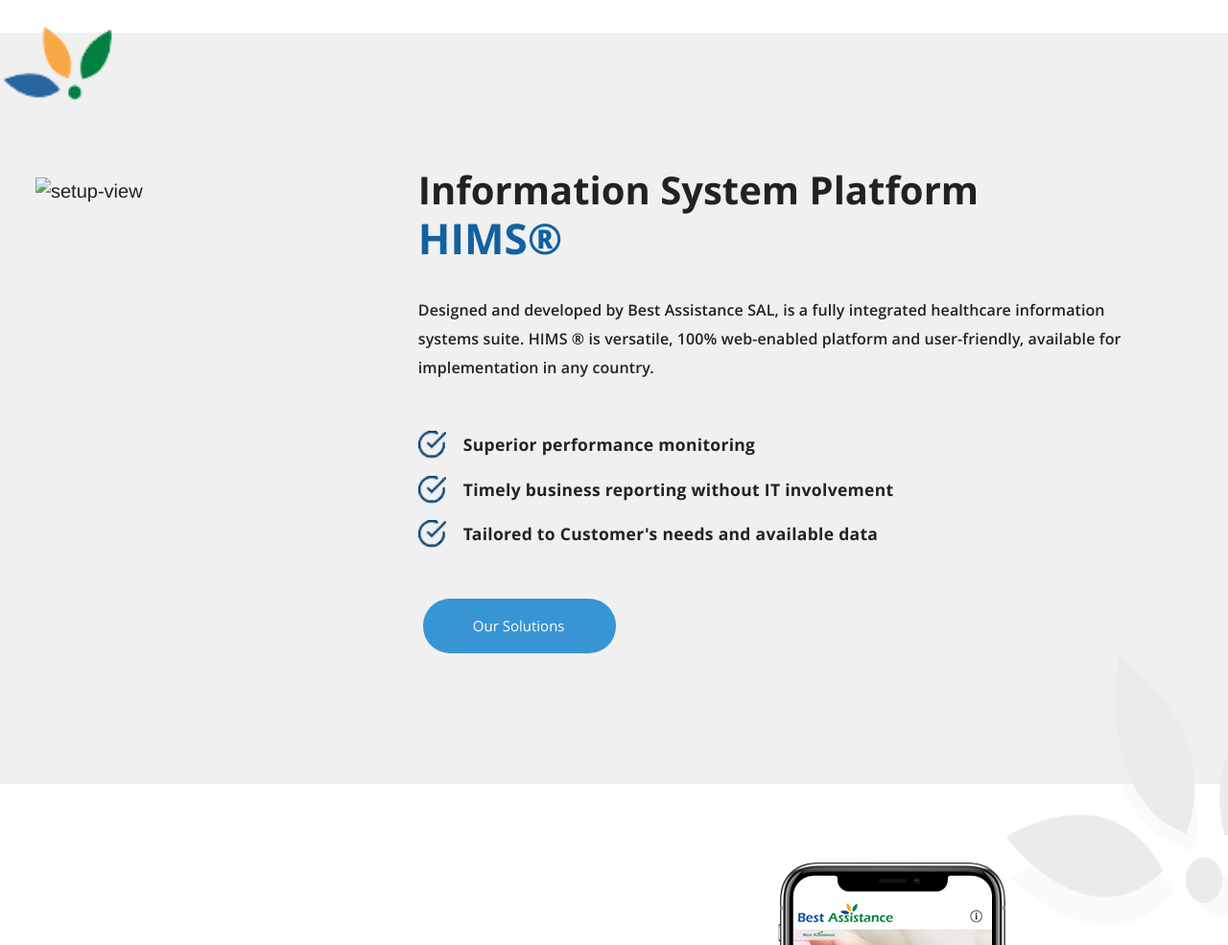
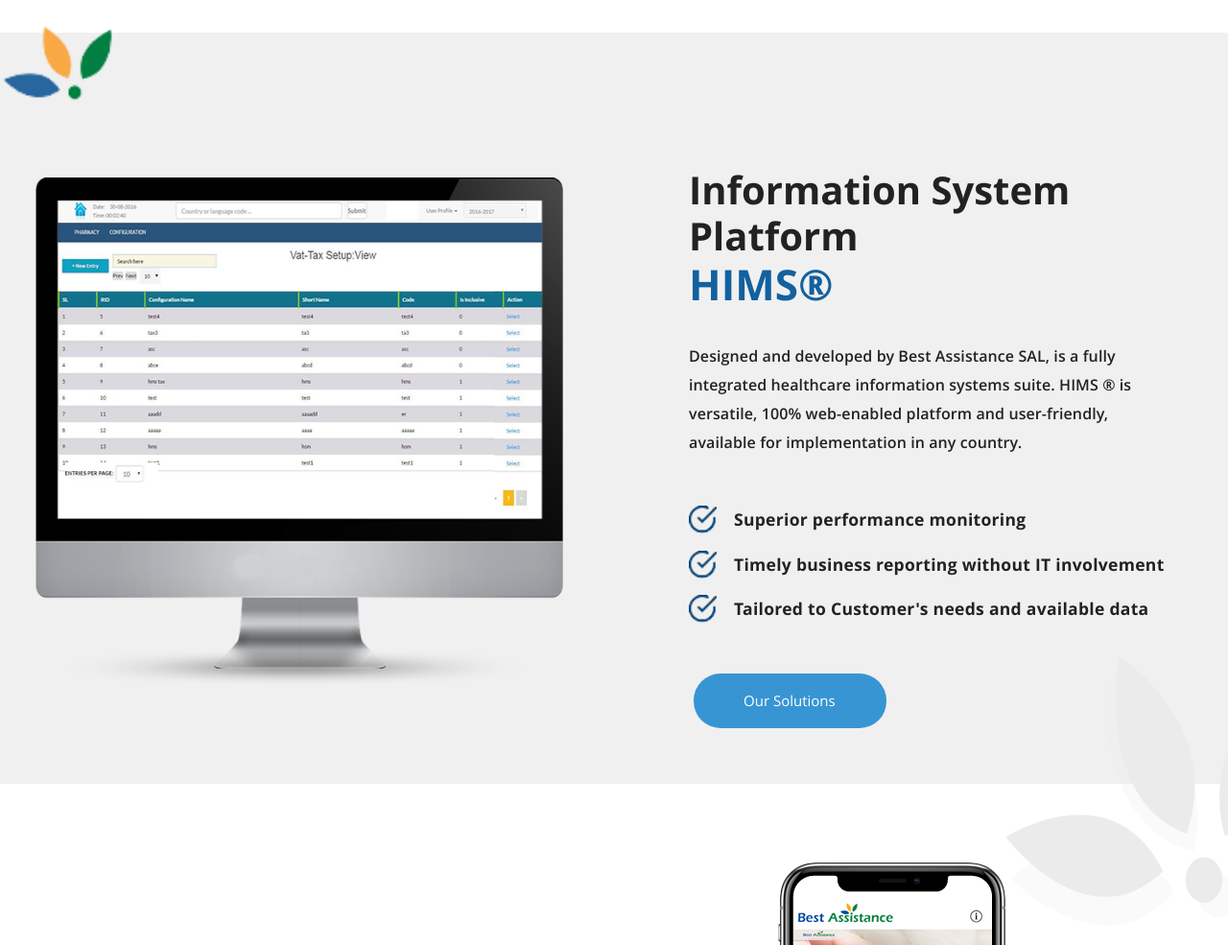
Before and after one commit to rosalinda-fullstack/best-assistance-nits, a website: page src/index.html in a window 1280 px wide. Shown: the part 2675-3660 px from the top of the page at 96% size. Drawn offline with nearby package versions, Linux system fonts and the light colour scheme; files that its build step writes are made by us from their sources; the site is published under a folder, as on GitHub Pages, so addresses that start at the root find nothing; files whose address does not match are found by name.

Commit message:
added url for monitor image

```diff
--- a/src/index.html
+++ b/src/index.html
@@ -268,7 +268,7 @@
     <div class="section-system-platform">
       <div class="container custom-container">
         <div class="flex-platform">
-          <img id="monitor" src="/assets/images/22.fw.png" alt="setup-view">
+          <img id="monitor" src="../assets/images/22.fw.png" alt="setup-view">
           <div class="content-holder">
             <h1 class="title">Information System Platform
               <span class="heading">HIMS&#174; </span>
```
